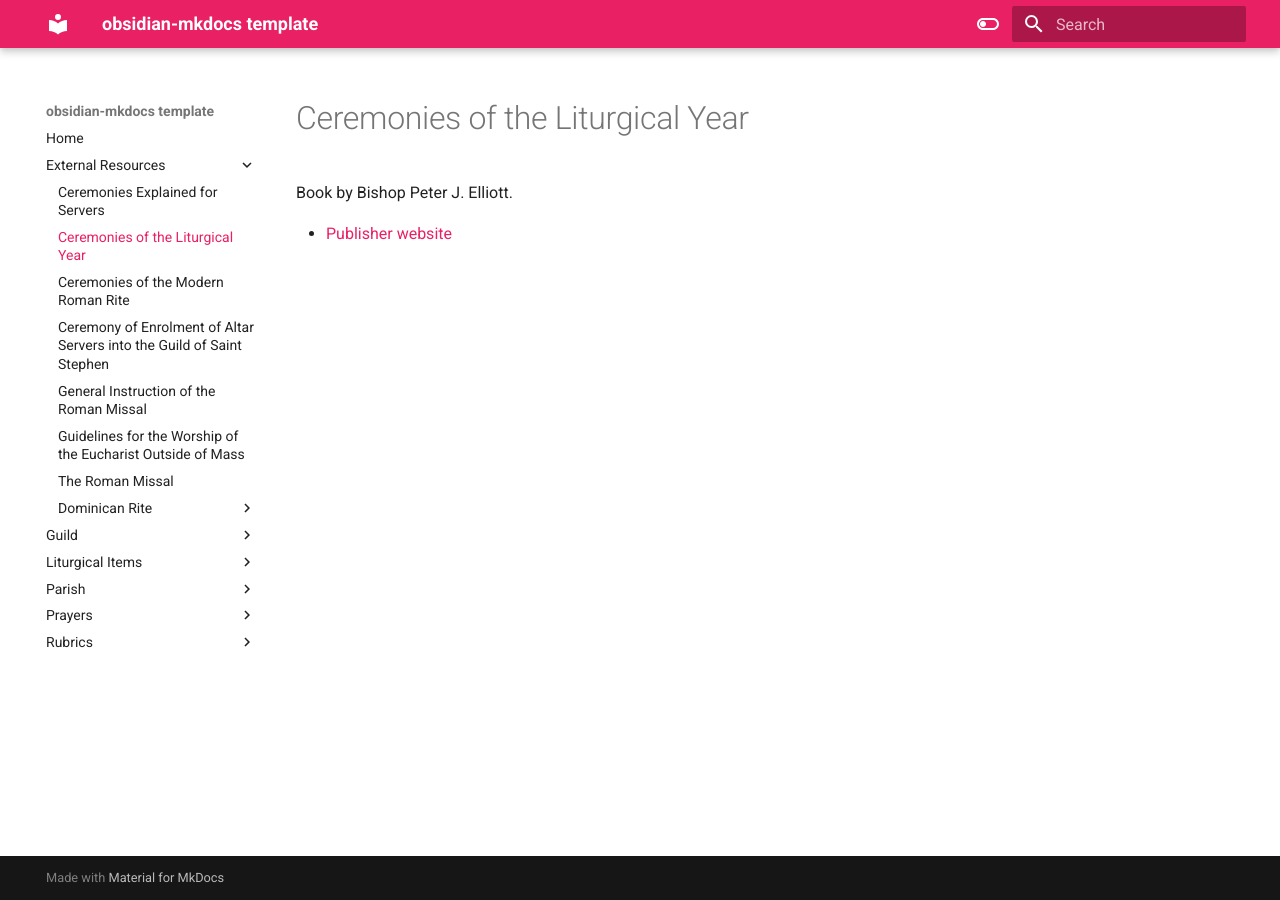
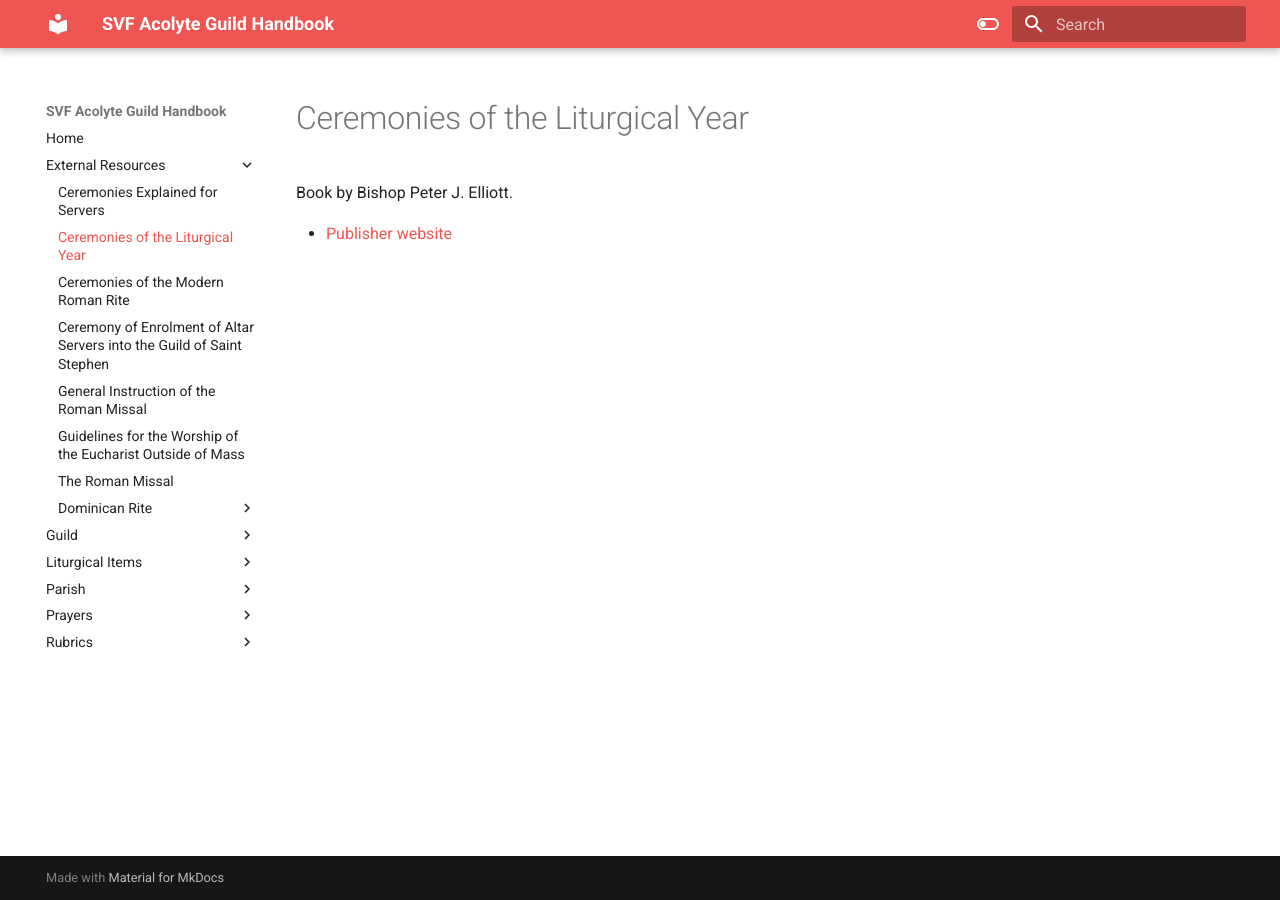
Before and after one commit to kopptr/svf-acolyte-guild, an MkDocs documentation site: the page built from docs/External Resources/Ceremonies of the Liturgical Year.md, in a window 1280 px wide. Built offline with MkDocs 1.6.1 and Material for MkDocs 9.7.7, drawn with Linux system fonts in a browser that asks for light colours.

Commit message:
Set site title and colorscheme

```diff
--- a/mkdocs.yml
+++ b/mkdocs.yml
@@ -1,4 +1,4 @@
-site_name: obsidian-mkdocs template
+site_name: SVF Acolyte Guild Handbook
 
 theme:
     name: 'material'
@@ -7,8 +7,8 @@ theme:
     # Light mode
     - media: "(prefers-color-scheme: light)"
       scheme: default
-      primary: pink
-      accent: indigo
+      primary: red
+      accent: gray
       toggle:
         icon: material/toggle-switch-off-outline
         name: Switch to dark mode
@@ -16,8 +16,8 @@ theme:
     # Dark mode
     - media: "(prefers-color-scheme: dark)"
       scheme: slate
-      primary: pink
-      accent: blue
+      primary: red
+      accent: gray
       toggle:
         icon: material/toggle-switch
         name: Switch to light mode
```
